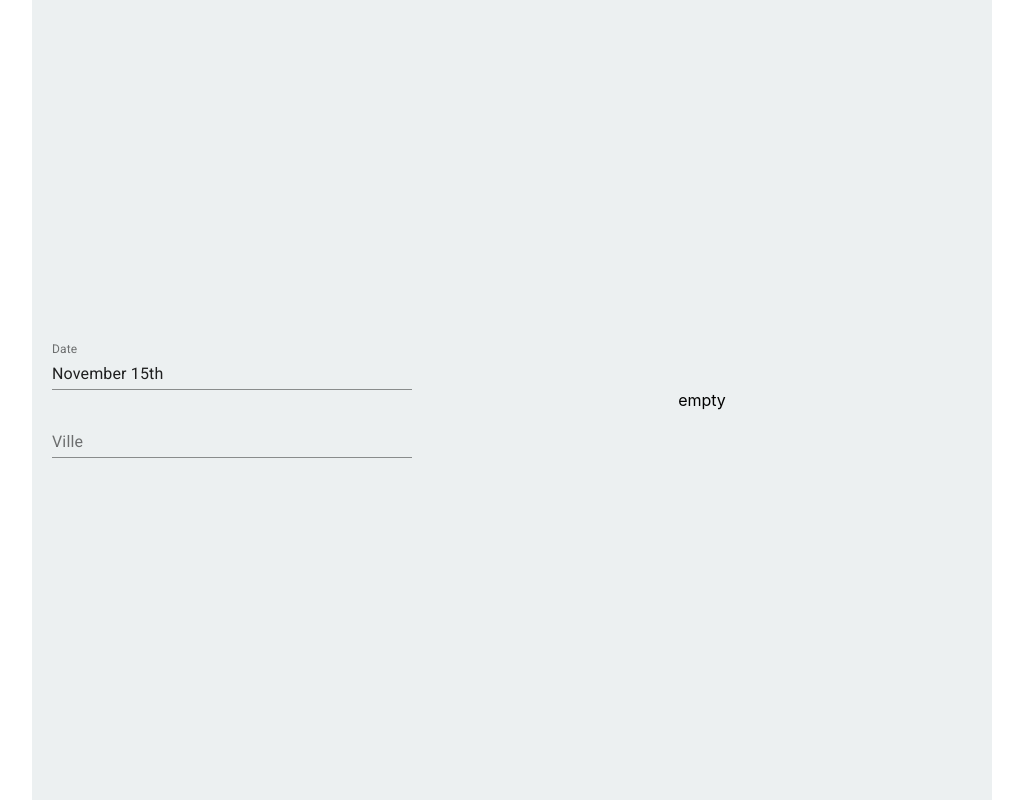
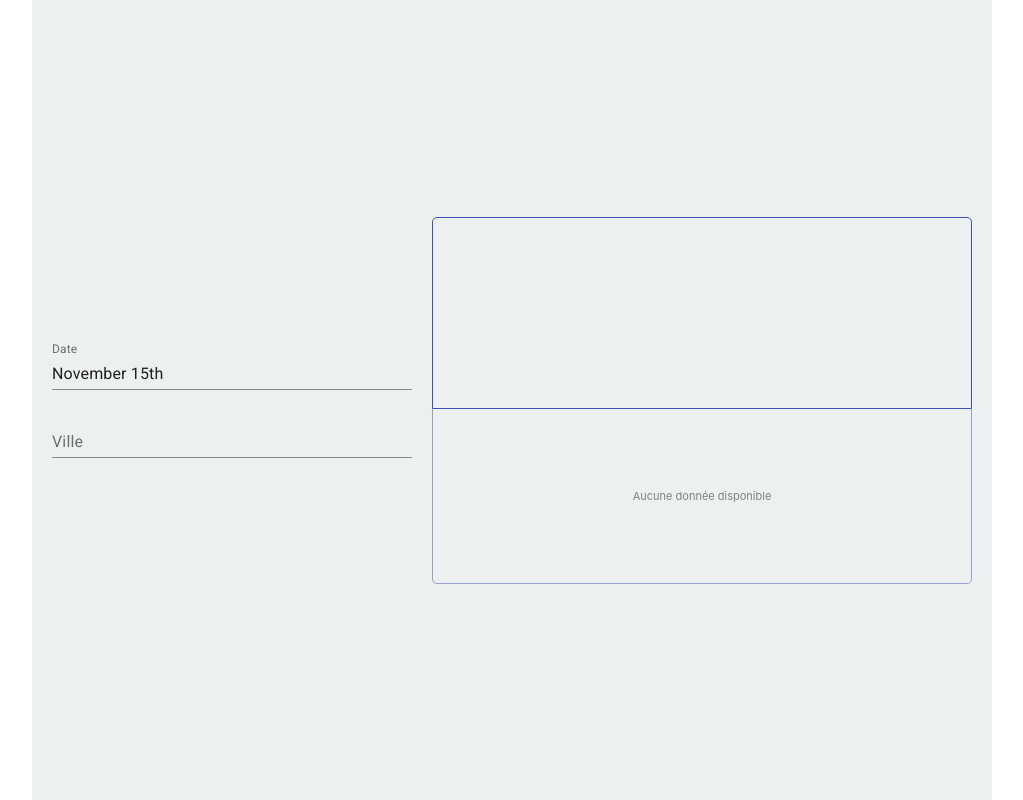
Before and after one commit to ylastapis/demo_fetch, a React (Create React App) app: page / in a window 1280 px wide. Shown: the whole page, without its empty margins (128-1151 px from the left). Built offline with nearby package versions, Linux system fonts and the light colour scheme; some icons are missing.

Commit message:
Fix errors when fetching data

```diff
--- a/src/App.tsx
+++ b/src/App.tsx
@@ -1,6 +1,5 @@
 import React, { useCallback, useState } from 'react';
 import './App.scss';
-import 'react-datepicker/dist/react-datepicker.css';
 import { Container, FormControl, TextField } from '@material-ui/core';
 import DateFnsUtils from '@date-io/moment';
 import { DatePicker, MuiPickersUtilsProvider } from '@material-ui/pickers';
@@ -14,7 +13,7 @@ const App: React.FC = () => {
     const handleKeyUp = useCallback((e) => {
         if (e.key === 'Enter') {
             setCity(e.target.value);
-            console.log('searching for a new city: ' + e.target.value)
+            console.log('searching for a City: ' + e.target.value)
         }
     }, [setCity]);
     return (
--- a/src/Weather.scss
+++ b/src/Weather.scss
@@ -3,12 +3,15 @@
   font-size: 13px;
 
   .rw-main {
+    min-height: 192px;
     border-radius: 5px 5px 0 0;
     color: #3f51b5;
     width: 100%;
     height: 100%;
     border: 1px solid #3f51b5;
     display: flex;
+    justify-content: center;
+    align-items: center;
 
     h2 {
       margin: 0 0 10px 0;
@@ -73,6 +76,7 @@
   }
 
   .rw-box-days {
+    min-height: 175px;
     display: flex;
     flex-flow: row;
     justify-content: center;
@@ -91,10 +95,18 @@
       justify-content: center;
       align-items: center;
       margin: 10px;
+      position: relative;
     }
 
-    .rw-day:not(:first-child) {
-      border-left: solid 1px #ddd;
+    .rw-day + .rw-day:before {
+      content: '';
+      display: block;
+      height: 100%;
+      width: 1px;
+      background-color: #ddd;
+      position: absolute;
+      left: -10px;
+      bottom: 0;
     }
 
     .rw-date {
@@ -106,6 +118,7 @@
       margin: 10px 0 10px 0;
       font-size: 12px;
       text-align: center;
+      min-height: 30px;
     }
 
     .rw-range {
--- a/src/Weather.tsx
+++ b/src/Weather.tsx
@@ -4,21 +4,30 @@ import { OpenWeatherDay } from './WeatherApi';
 import { getMoment } from './date';
 import { WeatherIcon } from './WeatherIcon';
 import classNames from 'classnames';
+import { CircularProgress } from '@material-ui/core';
 
 interface WeatherProps {
-    todayIcon: string;
-    cityName: string;
-    current: OpenWeatherDay
-    list: OpenWeatherDay[]
+    current: OpenWeatherDay | null
+    todayIcon?: string;
+    cityName?: string;
+    list?: OpenWeatherDay[];
+    err?: string | null;
+    loading: boolean;
 }
 export const Weather = ({
     todayIcon,
     cityName,
     current,
     list,
+    err,
+    loading,
 }: WeatherProps) => (
     <div className="rw-box">
         <div className="rw-main">
+            {loading ? (
+                <CircularProgress disableShrink />
+            ) : current && (
+                <>
                     <div className="rw-box-left">
                         <h2>{cityName}</h2>
                         <div className="rw-today">
@@ -46,15 +55,17 @@ export const Weather = ({
                         </div>
                     </div>
                     <div className="rw-box-right">
-                <WeatherIcon icon={todayIcon}/>
+                        {todayIcon && <WeatherIcon icon={todayIcon}/>}
                     </div>
+                </>
+            )}
         </div>
         <div
             className={classNames("rw-box-days", {
                 empty: !list || list.length === 0
             })}
         >
-            {list && list.length > 0 ? (
+            {!loading && list && list.length > 0 ? (
                 list.map((day, i) => (
                     <React.Fragment key={i}>
                         <div key={`day-${i}`} className="rw-day">
@@ -78,7 +89,11 @@ export const Weather = ({
                     </React.Fragment>
                 ))
             ) : (
-                <span>Oversight</span>
+                err ? (
+                    <span>{err}</span>
+                ) : (
+                    <span>Aucune donnée disponible</span>
+                )
             )}
         </div>
     </div>
--- a/src/WeatherApi.ts
+++ b/src/WeatherApi.ts
@@ -57,7 +57,7 @@ export interface OpenWeatherDay {
 }
 export interface OpenWeatherForecastApiResponse {
     "cod": string,
-    "message": number,
+    "message": string,
     "cnt": number,
     "list": OpenWeatherDay[],
     "city": {
@@ -76,11 +76,14 @@ export interface OpenWeatherForecastApiResponse {
 }
 
 export const processData = (
-    data: OpenWeatherForecastApiResponse,
-    date: Moment
+    data: OpenWeatherForecastApiResponse | null,
+    date: Moment | null
 ) => {
-    if (!data || data.list.length === 0) {
-        return null;
+    if (!data || data.cod !== "200" || data.list.length === 0 || !date) {
+        return {
+            current: null,
+            err: (data && data.cod) ? data.message : undefined,
+        };
     }
 
     const availableDays = {};
@@ -102,5 +105,6 @@ export const processData = (
         cityName: data.city.name,
         current,
         list,
+        err: null,
     };
 };
--- a/src/WeatherFetcher.tsx
+++ b/src/WeatherFetcher.tsx
@@ -58,33 +58,18 @@ export class WeatherFetcher extends React.Component<WeatherFetcherProps, Weather
 
     render() {
         const { data, loading, error } = this.state;
-        const { city, date } = this.props;
-
-        if ( !date || !city ) {
-            return <span>empty</span>
-        }
-
-        if (loading) {
-            return <span>Loading</span>
-        }
+        const { date } = this.props;
 
         if (error) {
             return <span>Some error</span>
         }
 
-        if (!data) {
-            return <span>Nothing to display</span>
-        }
-
         const processedData = processData(data, date);
-
-        if (!processedData || !processedData.current) {
-            return <span>Nothing to display</span>
-        }
 
         return (
             <Weather
                 {...processedData}
+                loading={loading}
             />
         );
     }
```
Lines whose indentation alone changed are shown as unchanged.
